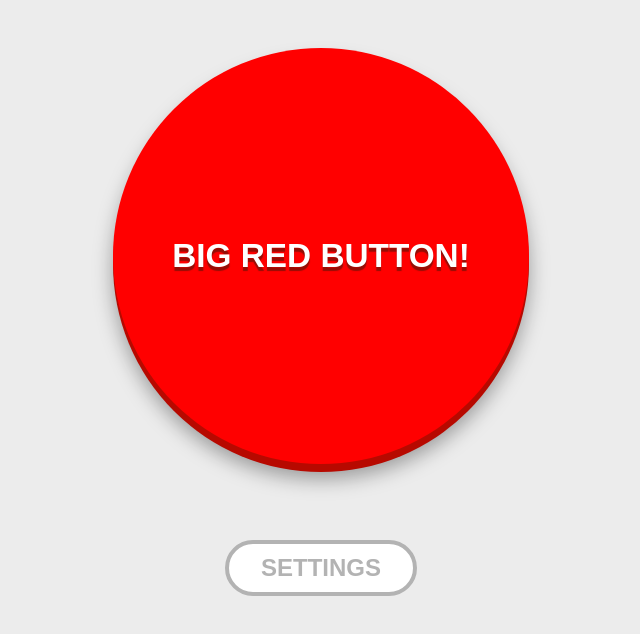
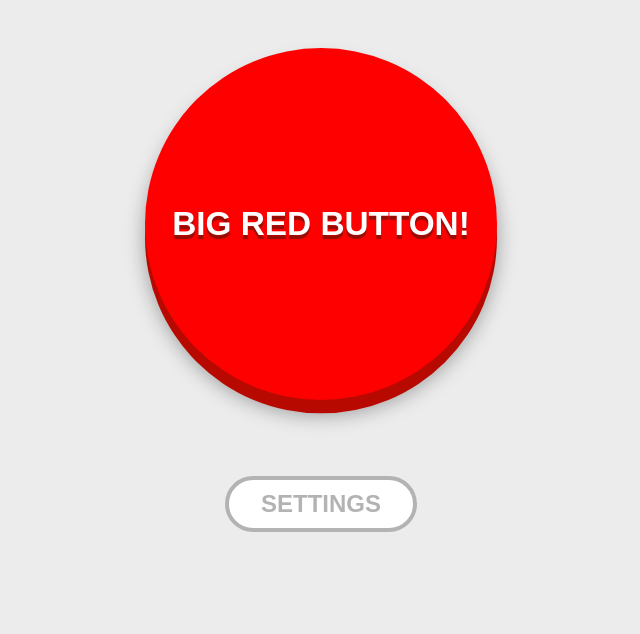
Before and after one commit to cookieMonsterDev/dummy-buttons, a React (Create React App) app: page / in a window 1280 px wide. Shown: the top 634 px of the page, without its empty margins (319-959 px from the left). Built offline with nearby package versions, Linux system fonts and the light colour scheme.

Commit message:
feat: pressed button state

```diff
--- a/src/components/buttons/button.tsx
+++ b/src/components/buttons/button.tsx
@@ -5,8 +5,8 @@ const Container = styled.div`
   margin: auto;
   margin-top: 3em;
   margin-bottom: 3em;
-  width: 26em;
-  height: 26em;
+  width: 22em;
+  height: 22em;
   display: flex;
   align-items: center;
   justify-content: center;
@@ -25,8 +25,15 @@ const MainButton = styled.button`
   border-radius: 50%;
   border: none;
   background-color: red;
-  box-shadow: 0 8px 0 rgb(183,9,0),
+  box-shadow: 0 1em 0 rgb(183,9,0),
   0 15px 20px rgba(0,0,0,.35);
+
+  &:active {
+    transform: translateY(1em);
+    box-shadow: 0 0 1em rgb(183,0,0),
+    0 8px 6px rgba(0,0,0,.45);
+    transition: 300ms all
+  }
 `
 
 const ButtonText = styled.span`
@@ -47,7 +54,7 @@ export const Button = (props: ButtonProps) => {
 
   return (
     <Container>
-      <MainButton>
+      <MainButton onClick={()=>{alert("HI mom!")}}>
         <ButtonText>
           big red button!
         </ButtonText>
```
